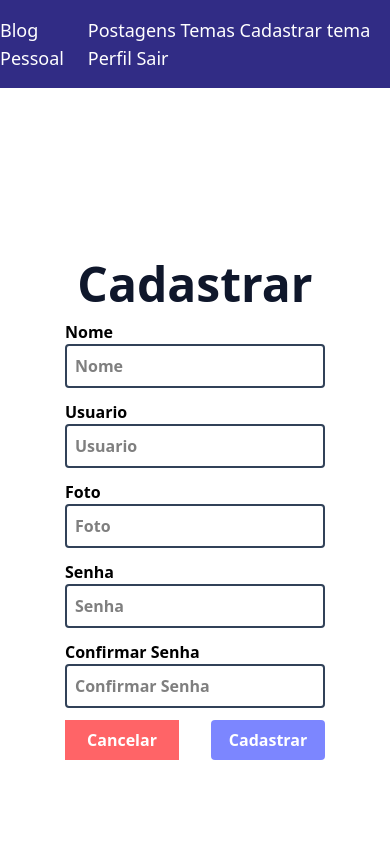
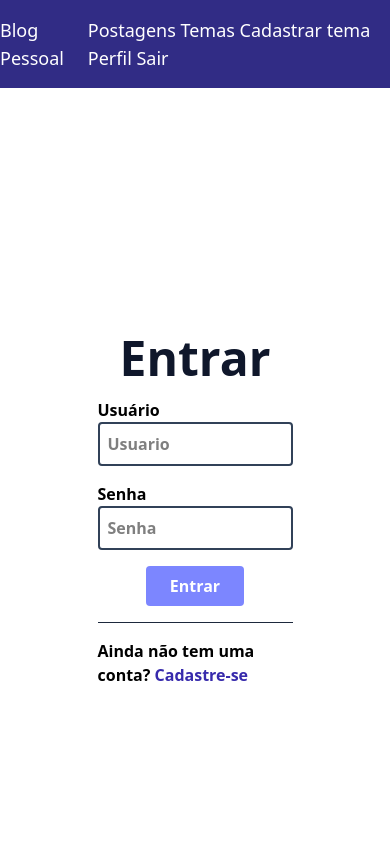
Before and after one commit to ewerttongoncalvesdev/blogpessoal_react, a React (Vite) app: page / in a window 390 px wide. Shown: the top 844 px of the page. Built offline with nearby package versions, Linux system fonts and the light colour scheme.

Commit message:
feat: Adiciona a pagina Login

```diff
--- a/src/App.tsx
+++ b/src/App.tsx
@@ -3,6 +3,7 @@
 import Navbar from './components/navbar/Navbar';
 import Footer from './components/footer/Footer';
 import Cadastro from './pages/cadastro/Cadastro';
+import Login from './pages/login/Login';
 
 
 function App() {
@@ -13,8 +14,9 @@
           <Navbar />
           <div className="min-h-[80vh]">
             <Routes>
+              <Route path="/" element={<Login />} />
               <Route path="/home" element={<Home />} />
-              <Route path="/" element={<Cadastro />} />
+              <Route path="/cadastro" element={<Cadastro />} />
             </Routes>
           </div>
           <Footer />
--- /dev/null
+++ b/src/pages/login/Login.tsx
@@ -0,0 +1,54 @@
+import { Link } from "react-router-dom";
+
+function Login() {
+    return (
+        <>
+            <div className="grid grid-cols-1 lg:grid-cols-2 h-screen place-items-center font-bold">
+                <form className="flex justify-center items-center flex-col w-1/2 gap-4">
+                    <h2 className="text-slate-900 text-5xl">Entrar</h2>
+
+                    <div className="flex flex-col w-full">
+                        <label htmlFor="usuario">Usuário</label>
+                        <input
+                            type="text"
+                            id="usuario"
+                            name="usuario"
+                            placeholder="Usuario"
+                            className="border-2 border-slate-700 rounded p-2" />
+                    </div>
+
+                    <div className="flex flex-col w-full">
+                        <label htmlFor="senha">Senha</label>
+                        <input
+                            type="password"
+                            id="senha"
+                            name="senha"
+                            placeholder="Senha"
+                            className="border-2 border-slate-700 rounded p-2" />
+                    </div>
+
+                    <button
+                        type='submit'
+                        className="rounded bg-indigo-400 flex justify-center hover:bg-indigo-900 text-white w-1/2 py-2">
+                        <span>Entrar</span>
+                    </button>
+
+                    <hr className="border-slate-800 w-full" />
+
+                    <p>
+                        Ainda não tem uma conta? {' '}
+                        <Link to="/cadastro" className="text-indigo-800 hover:underline">
+                            Cadastre-se
+                        </Link>
+                    </p>
+                </form>
+
+                    <div className="bg-[url('https://i.imgur.com/ZZFAmzo.jpg')] lg:block hidden bg-no-repeat w-full min-h-screen bg-cover bg-center">
+                    </div>
+
+            </div>
+        </>
+    )
+}
+
+export default Login
```
